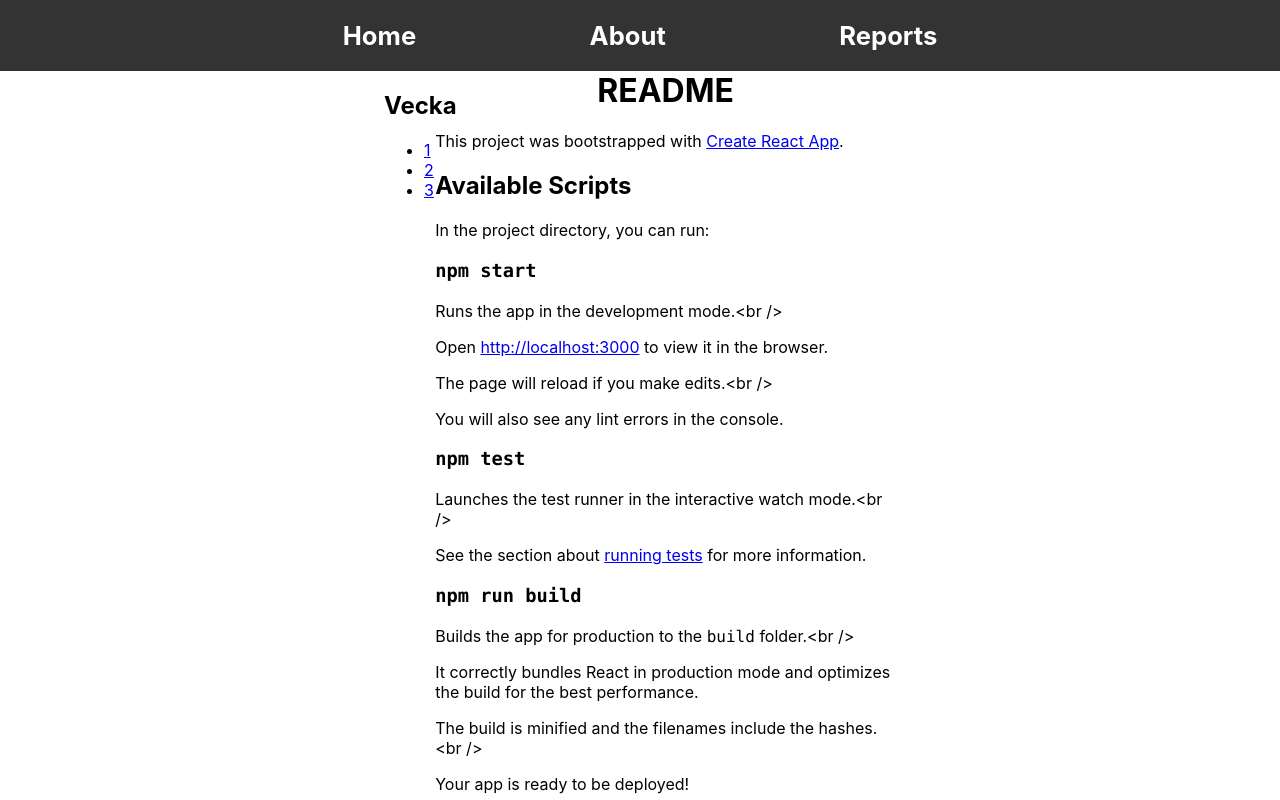
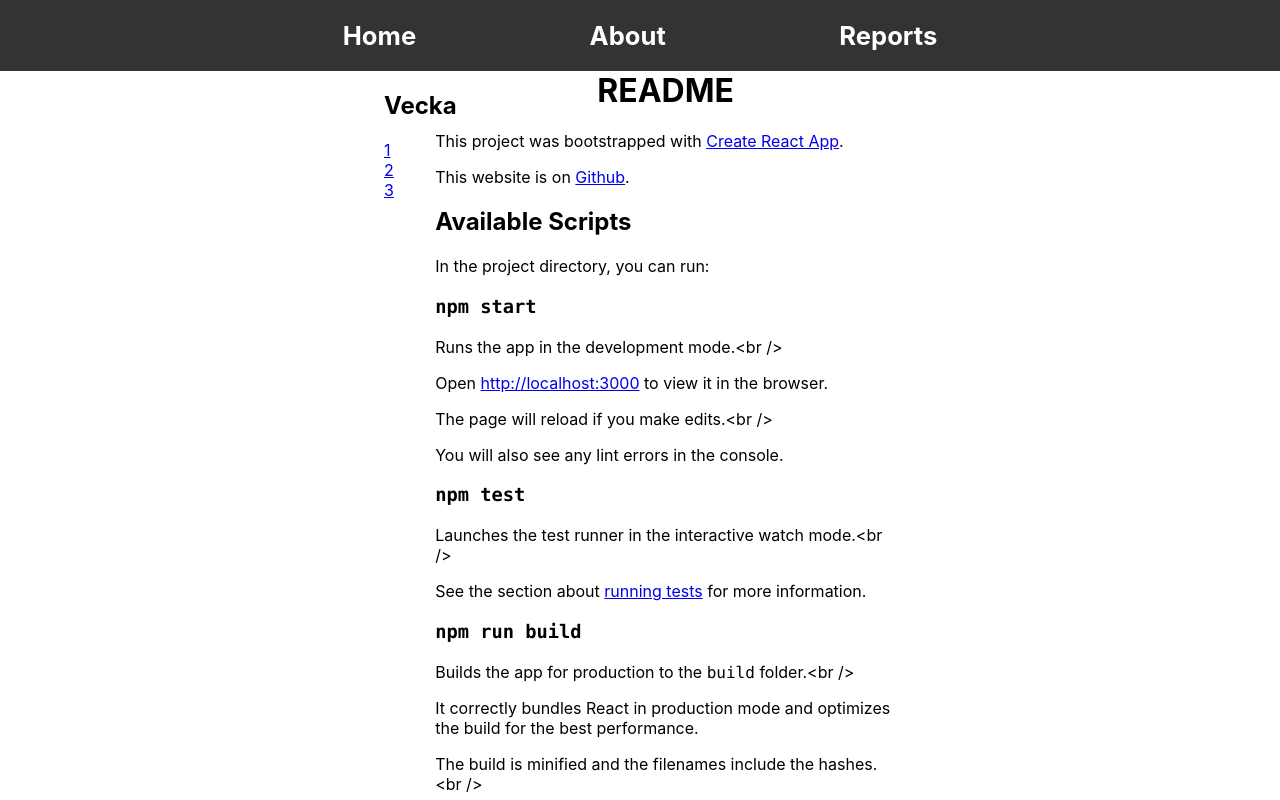
Before and after one commit to rinnegard/me-jsramverk, a React (Create React App) app: page /report in a window 1280 px wide. Shown: the top 800 px of the page. Built offline with nearby package versions, Linux system fonts and the light colour scheme.

Commit message:
Minor change to report

```diff
--- a/src/App.css
+++ b/src/App.css
@@ -86,6 +86,11 @@ img {
 	float: left;
 }
 
+.toc ul {
+	padding: 0;
+    list-style: none;
+}
+
 .report {
     width: 90%;
     float: right;
```
Also changed, not shown: src/views/Report.js (+1 -1 lines).
